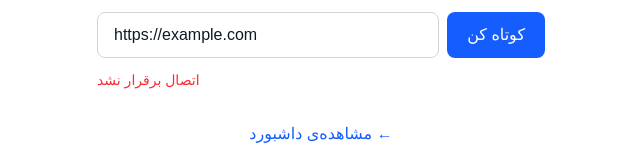
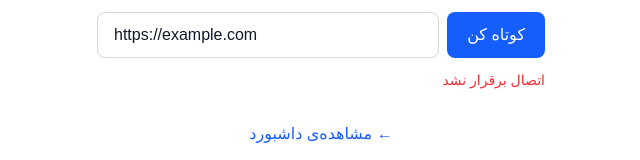
Before and after one commit to trixcoding/url-shortener, a Next.js app in the folder myapp/: page / in a window 1280 px wide. Both pictures are taken after typing "https://example.com" into the empty fields and a click on the button "کوتاه کن". Shown: the part 363-523 px from the top of the page, without its empty margins (319-959 px from the left). Built offline with nearby package versions, Linux system fonts and the light colour scheme; no server answers; the database is empty.

Commit message:
Update page.tsx

```diff
--- a/myapp/app/page.tsx
+++ b/myapp/app/page.tsx
@@ -63,7 +63,7 @@ export default function Home() {
           </button>
         </form>
 
-        {error && <p className="text-red-500 mt-3 text-sm">{error}</p>}
+        {error && <p className="text-right text-red-500 mt-3 text-sm">{error}</p>}
 
         {result && (
           <div className="mt-5 border border-gray-200 rounded-lg p-4 bg-gray-50 flex items-center justify-between gap-3">
```
